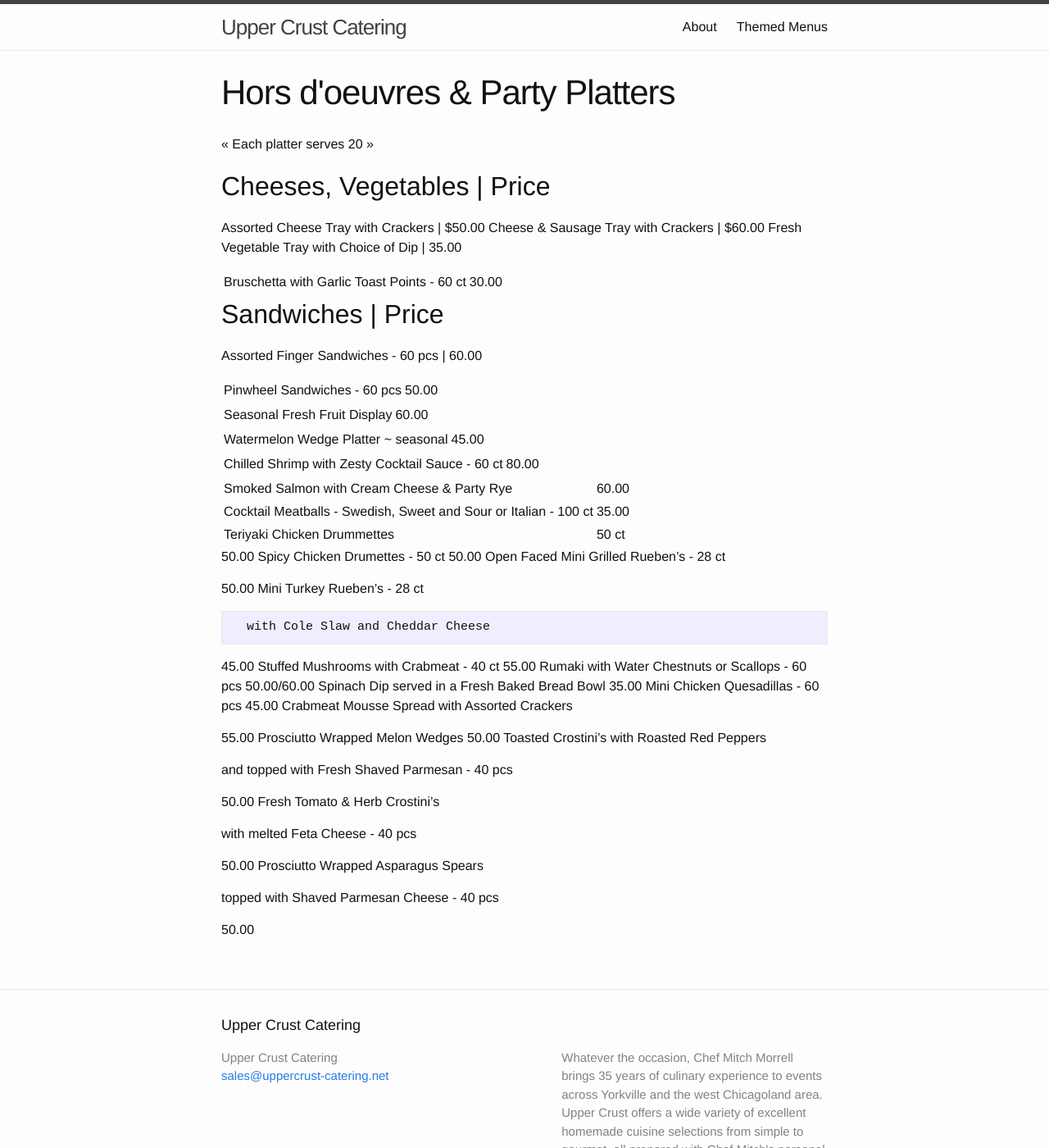
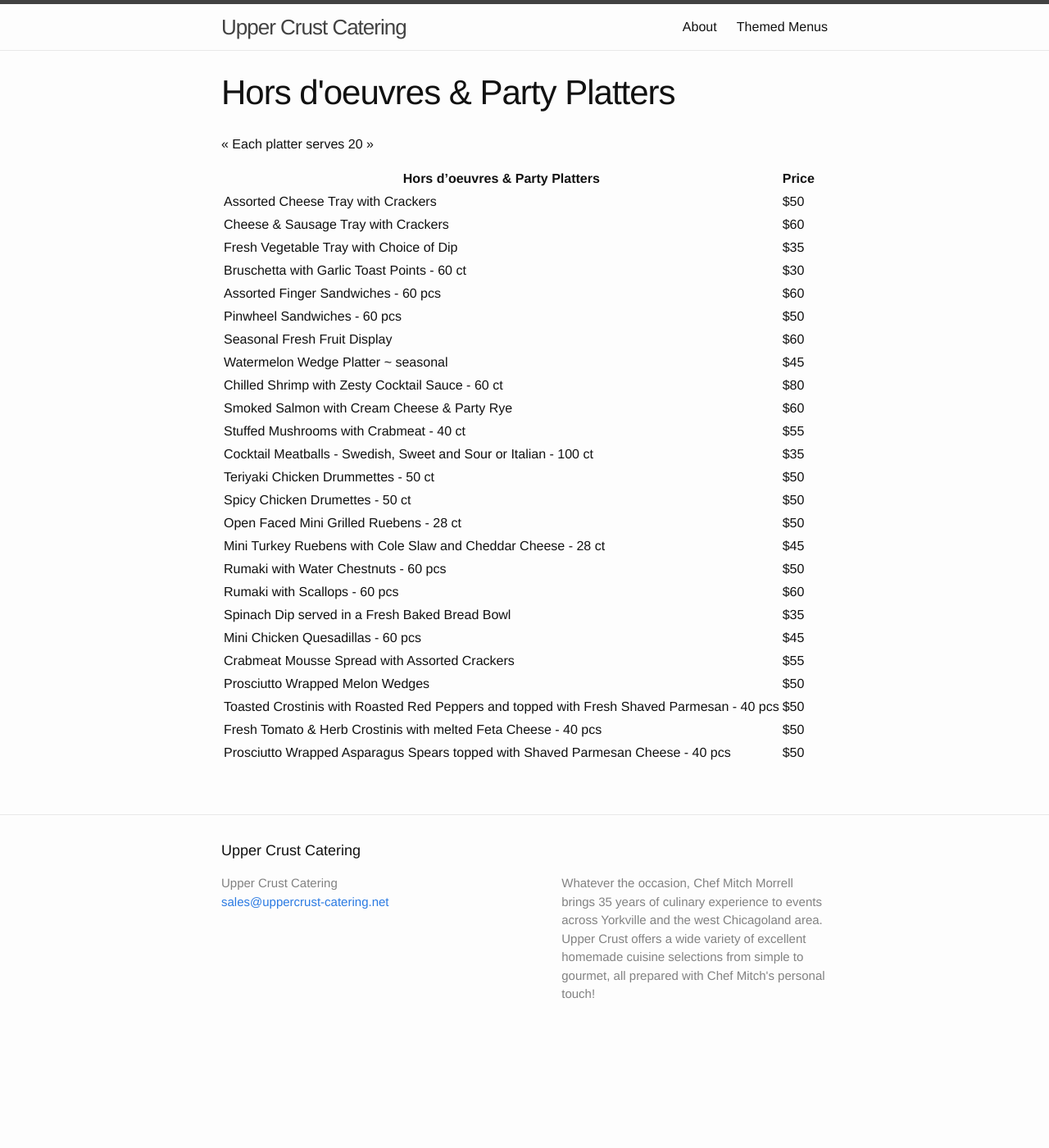
Before and after one commit to kmorrell27/UpperCrustCatering, a Jekyll site: the page built from _menus/hors-doeuvres.md, in a window 1280 px wide and 1400 px high. Shown: the whole window at 82% size. Built offline with Jekyll 4.4.1, drawn with Linux system fonts in a browser that asks for light colours.

Commit message:
Fixed permalink and add Hors d'oeuvres

```diff
--- a/_config.yml
+++ b/_config.yml
@@ -20,7 +20,7 @@ url: "http://www.uppercrust-catering.net" # the base hostname & protocol for you
 
 collections:
   menus:
-    permalink: /menu/:path/
+    permalink: /menus/:path/
     output: true
 
 full_rebuild: true
--- a/_menus/hors-doeuvres.md
+++ b/_menus/hors-doeuvres.md
@@ -7,60 +7,30 @@ collection: menus
 « Each platter serves 20 »
 
 
-Cheeses, Vegetables | Price
----------------------
-Assorted Cheese Tray with Crackers | $50.00
-Cheese & Sausage Tray with Crackers | $60.00
-Fresh Vegetable Tray with Choice of Dip | 35.00
-
-Bruschetta with Garlic Toast Points - 60 ct  | 30.00
-
-Sandwiches | Price
-------------------
-Assorted Finger Sandwiches - 60 pcs | 60.00
-
-Pinwheel Sandwiches - 60 pcs | 50.00
-
-Seasonal Fresh Fruit Display | 60.00
-
-Watermelon Wedge Platter ~ seasonal | 45.00
-
-Chilled Shrimp with Zesty Cocktail Sauce - 60 ct | 80.00
-
-Smoked Salmon with Cream Cheese & Party Rye | 60.00
-Cocktail Meatballs - Swedish, Sweet and Sour or Italian - 100 ct | 35.00
-Teriyaki Chicken Drummettes | 50 ct
-
-50.00
-     Spicy Chicken Drumettes - 50 ct  50.00
-Open Faced Mini Grilled Rueben's - 28 ct
-
-50.00
-    Mini Turkey Rueben's - 28 ct
-
-      with Cole Slaw and Cheddar Cheese
-
-45.00
-Stuffed Mushrooms with Crabmeat - 40 ct 55.00
-Rumaki with Water Chestnuts or Scallops - 60 pcs  50.00/60.00
-Spinach Dip served in a Fresh Baked Bread Bowl  35.00
-Mini Chicken Quesadillas - 60 pcs 45.00
-Crabmeat Mousse Spread with Assorted Crackers
-
-55.00
-Prosciutto Wrapped Melon Wedges 50.00
-Toasted Crostini's with Roasted Red Peppers
-
-and topped with Fresh Shaved Parmesan - 40 pcs
-
-50.00
-Fresh Tomato & Herb Crostini's
-
-with melted Feta Cheese - 40 pcs
-
-50.00
-Prosciutto Wrapped Asparagus Spears
-
-topped with Shaved Parmesan Cheese - 40 pcs
-
-50.00
+Hors d'oeuvres & Party Platters | Price
+-------------| --------
+Assorted Cheese Tray with Crackers | $50
+Cheese & Sausage Tray with Crackers | $60
+Fresh Vegetable Tray with Choice of Dip | $35
+Bruschetta with Garlic Toast Points - 60 ct  | $30
+Assorted Finger Sandwiches - 60 pcs | $60
+Pinwheel Sandwiches - 60 pcs | $50
+Seasonal Fresh Fruit Display | $60
+Watermelon Wedge Platter ~ seasonal | $45
+Chilled Shrimp with Zesty Cocktail Sauce - 60 ct | $80
+Smoked Salmon with Cream Cheese & Party Rye | $60
+Stuffed Mushrooms with Crabmeat - 40 ct | $55
+Cocktail Meatballs - Swedish, Sweet and Sour or Italian - 100 ct | $35
+Teriyaki Chicken Drummettes - 50 ct | $50
+Spicy Chicken Drumettes - 50 ct | $50
+Open Faced Mini Grilled Ruebens - 28 ct | $50
+Mini Turkey Ruebens with Cole Slaw and Cheddar Cheese - 28 ct | $45
+Rumaki with Water Chestnuts - 60 pcs | $50
+Rumaki with Scallops - 60 pcs | $60
+Spinach Dip served in a Fresh Baked Bread Bowl  | $35
+Mini Chicken Quesadillas - 60 pcs | $45
+Crabmeat Mousse Spread with Assorted Crackers | $55
+Prosciutto Wrapped Melon Wedges | $50
+Toasted Crostinis with Roasted Red Peppers and topped with Fresh Shaved Parmesan - 40 pcs | $50
+Fresh Tomato & Herb Crostinis with melted Feta Cheese - 40 pcs | $50
+Prosciutto Wrapped Asparagus Spears topped with Shaved Parmesan Cheese - 40 pcs | $50
```
Also changed, not shown: menus.html (added, +21 -0 lines).
